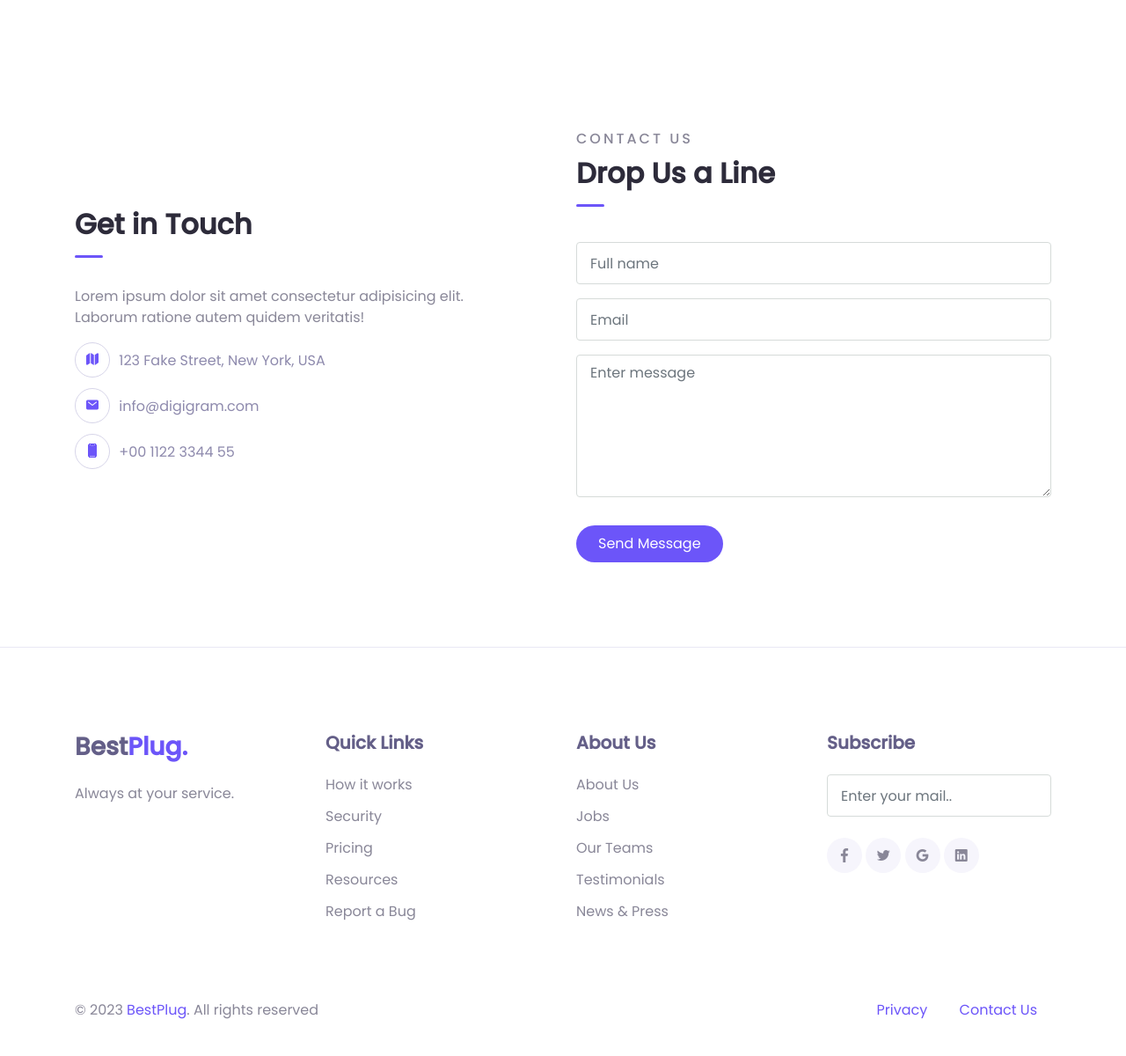
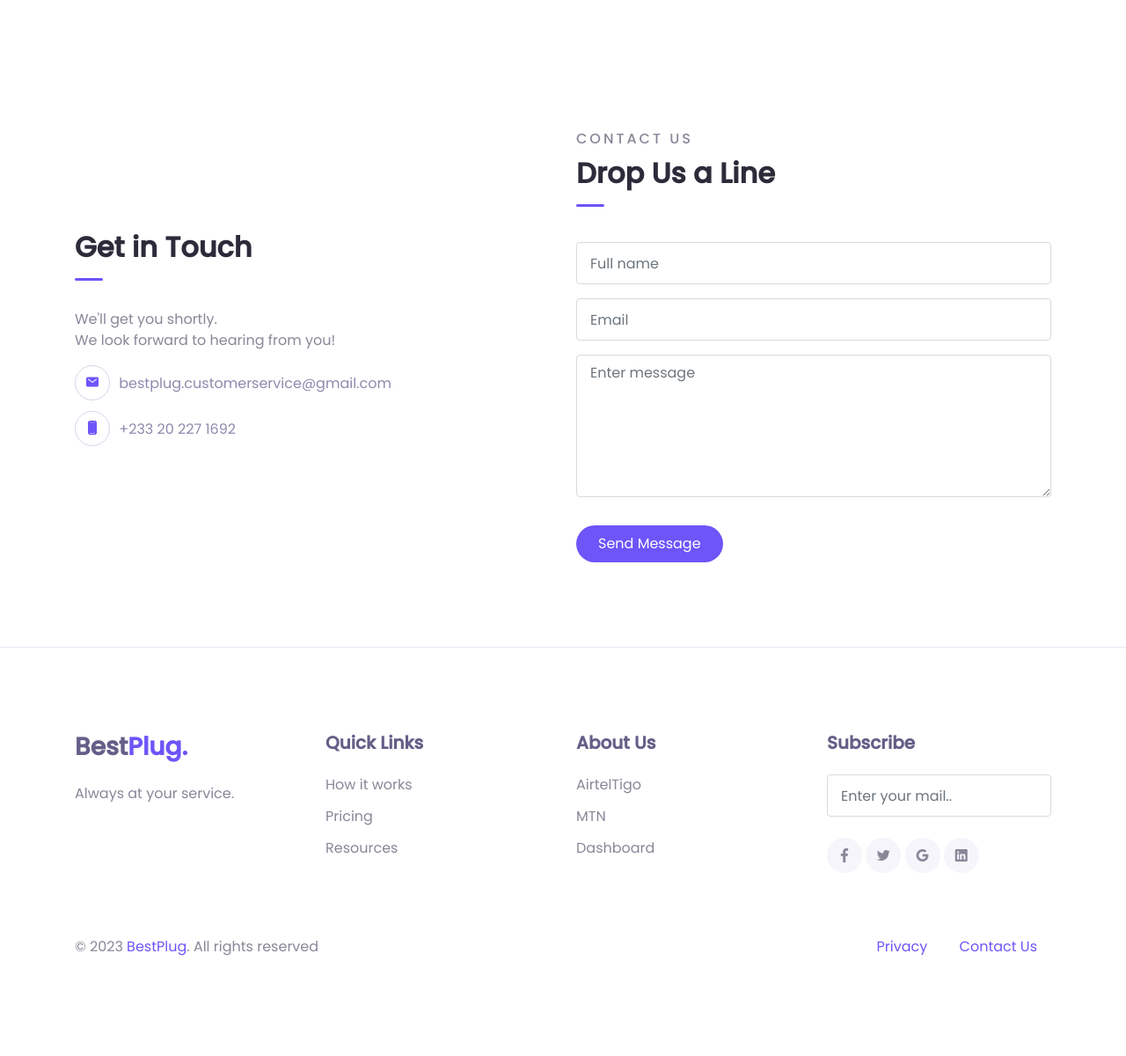
Before and after one commit to JAYCEHTECH/bestplug, a Django app: page / in a window 1280 px wide. Shown: the part 1575-2775 px from the top of the page at 88% size. After the commit the page ends 2661 px from the top, so only its background shows below. Run offline with Django 4.2, Linux system fonts and the light colour scheme; some libraries are stand-ins or nearby versions; some web fonts are replaced.

Commit message:
added info to site

```diff
--- a/intel_app/templates/inc/footer.html
+++ b/intel_app/templates/inc/footer.html
@@ -8,21 +8,17 @@
         <div class="col-lg-3 py-3">
           <h5>Quick Links</h5>
           <ul class="footer-menu">
-            <li><a href="#">How it works</a></li>
-            <li><a href="#">Security</a></li>
-            <li><a href="#">Pricing</a></li>
+            <li><a href="{% url 'services' %}">How it works</a></li>
+            <li><a href="{% url 'services' %}">Pricing</a></li>
             <li><a href="#">Resources</a></li>
-            <li><a href="#">Report a Bug</a></li>
           </ul>
         </div>
         <div class="col-lg-3 py-3">
           <h5>About Us</h5>
           <ul class="footer-menu">
-            <li><a href="#">About Us</a></li>
-            <li><a href="#">Jobs</a></li>
-            <li><a href="#">Our Teams</a></li>
-            <li><a href="#">Testimonials</a></li>
-            <li><a href="#">News & Press</a></li>
+            <li><a href="{% url 'airtel-tigo' %}">AirtelTigo</a></li>
+            <li><a href="{% url 'mtn' %}">MTN</a></li>
+            <li><a href="{% url 'history' %}">Dashboard</a></li>
           </ul>
         </div>
         <div class="col-lg-3 py-3">
--- a/intel_app/templates/layouts/index.html
+++ b/intel_app/templates/layouts/index.html
@@ -80,20 +80,16 @@
           <div class="col-lg-6 py-3 wow fadeInUp">
             <h2 class="title-section">Get in Touch</h2>
             <div class="divider"></div>
-            <p>Lorem ipsum dolor sit amet consectetur adipisicing elit.<br> Laborum ratione autem quidem veritatis!</p>
+            <p>We'll get you shortly.<br> We look forward to hearing from you!</p>
 
             <ul class="contact-list">
               <li>
-                <div class="icon"><span class="mai-map"></span></div>
-                <div class="content">123 Fake Street, New York, USA</div>
-              </li>
-              <li>
                 <div class="icon"><span class="mai-mail"></span></div>
-                <div class="content"><a href="#">info@digigram.com</a></div>
+                <div class="content"><a href="mailto:bestplug.customerservice@gmail.com">bestplug.customerservice@gmail.com</a></div>
               </li>
               <li>
                 <div class="icon"><span class="mai-phone-portrait"></span></div>
-                <div class="content"><a href="#">+00 1122 3344 55</a></div>
+                <div class="content"><a href="tel:+233202271692">+233 20 227 1692</a></div>
               </li>
             </ul>
           </div>
```
